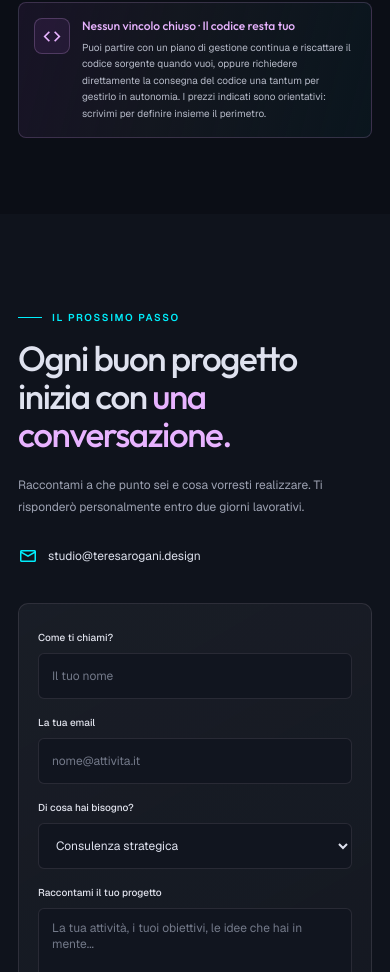
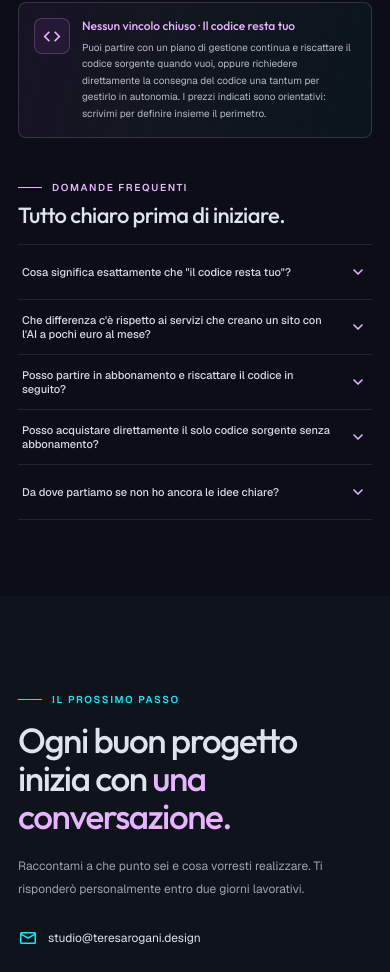
Before and after one commit to Facilissimoweb/app-mia, a React (Vite) app: page / in a window 390 px wide. Shown: the part 5132-6104 px from the top of the page. Built offline with nearby package versions, Linux system fonts and the light colour scheme.

Commit message:
Aggiunte FAQ espandibili nella sezione Servizi e investimenti

```diff
--- a/src/App.jsx
+++ b/src/App.jsx
@@ -72,11 +72,88 @@ const plans = [
   },
 ]
 
+const pricingFaqs = [
+  {
+    question: 'Cosa significa esattamente che "il codice resta tuo"?',
+    answer:
+      'Significa che il tuo sito o la tua landing page non è costruita dentro un builder chiuso o un template "in affitto". È sviluppata in codice pulito su misura per te: se un domani vuoi spostarla su una tua infrastruttura o affidarla a un altro tecnico, hai un asset reale e portabile, non una pagina bloccata su una piattaforma esterna.',
+  },
+  {
+    question: "Che differenza c'è rispetto ai servizi che creano un sito con l'AI a pochi euro al mese?",
+    answer:
+      'I generatori automatici ti mettono davanti a una chat chiedendoti di descrivere e sistemare il sito a forza di comandi, producendo pagine standardizzate vincolate al loro abbonamento. Con me hai una regia progettuale vera: analizziamo insieme obiettivi e messaggi, progetto un\'identità visiva su misura e sviluppo codice pulito, senza lasciarti solo davanti a una schermata bianca.',
+  },
+  {
+    question: 'Posso partire in abbonamento e riscattare il codice in seguito?',
+    answer:
+      "Sì. I piani SaaS Essential e SaaS Pro Sartoriale servono a darti serenità operativa con hosting, aggiornamenti, cura tecnica e supporto diretto. Se in futuro vorrai gestire tutto in autonomia, potrai riscattare il codice sorgente con un contributo una tantum trasparente, concordato fin dall'inizio.",
+  },
+  {
+    question: 'Posso acquistare direttamente il solo codice sorgente senza abbonamento?',
+    answer:
+      'Certamente. Dopo aver definito il perimetro del progetto, posso progettare e sviluppare il sito con consegna diretta del codice sorgente pulito e delle istruzioni base per la pubblicazione. In questa modalità la gestione tecnica, l\'hosting e gli eventuali aggiornamenti futuri restano a tuo carico.',
+  },
+  {
+    question: 'Da dove partiamo se non ho ancora le idee chiare?',
+    answer:
+      'Dalla Consulenza strategica (€ 180). È una sessione operativa in cui analizziamo la tua presenza attuale, chiariamo pubblico, messaggi e priorità e definiamo una roadmap concreta. Se poi decidi di realizzare il progetto con me, partiamo già con basi solide e zero improvvisazione.',
+  },
+]
+
 function Icon({ children, className = '' }) {
   return (
     <span aria-hidden="true" className={`icon ${className}`}>
       {children}
     </span>
+  )
+}
+
+function PricingFaq() {
+  const [openIndex, setOpenIndex] = useState(null)
+
+  return (
+    <section className="pricing-faq" aria-labelledby="pricing-faq-title">
+      <div className="pricing-faq-heading">
+        <span className="eyebrow"><span className="eyebrow-line" />DOMANDE FREQUENTI</span>
+        <h2 id="pricing-faq-title">Tutto chiaro prima di iniziare.</h2>
+      </div>
+      <div className="pricing-faq-list">
+        {pricingFaqs.map((faq, index) => {
+          const isOpen = openIndex === index
+          const questionId = `pricing-faq-question-${index + 1}`
+          const answerId = `pricing-faq-answer-${index + 1}`
+
+          return (
+            <article className={`pricing-faq-item${isOpen ? ' is-open' : ''}`} key={faq.question}>
+              <h3>
+                <button
+                  aria-controls={answerId}
+                  aria-expanded={isOpen}
+                  className="pricing-faq-toggle"
+                  id={questionId}
+                  onClick={() => setOpenIndex(isOpen ? null : index)}
+                  type="button"
+                >
+                  <span>{faq.question}</span>
+                  <Icon>expand_more</Icon>
+                </button>
+              </h3>
+              <div
+                aria-hidden={!isOpen}
+                className="pricing-faq-answer"
+                id={answerId}
+                role="region"
+                aria-labelledby={questionId}
+              >
+                <div className="pricing-faq-answer-inner">
+                  <p>{faq.answer}</p>
+                </div>
+              </div>
+            </article>
+          )
+        })}
+      </div>
+    </section>
   )
 }
 
@@ -553,6 +630,7 @@ function App() {
                 <p>Puoi partire con un piano di gestione continua e riscattare il codice sorgente quando vuoi, oppure richiedere direttamente la consegna del codice una tantum per gestirlo in autonomia. I prezzi indicati sono orientativi: scrivimi per definire insieme il perimetro.</p>
               </div>
             </aside>
+            <PricingFaq />
           </div>
         </section>
 
--- a/src/styles.css
+++ b/src/styles.css
@@ -223,6 +223,21 @@ h1, h2, h3, p { margin-top: 0; }
 .pricing-info-icon .icon { font-size: 21px; }
 .pricing-info h3 { margin: 0 0 5px; color: var(--violet); font-family: var(--outfit); font-size: 14px; font-weight: 500; line-height: 1.4; }
 .pricing-info p { margin: 0; color: #b6bac8; font-size: 11px; line-height: 1.7; }
+.pricing-faq { margin-top: 44px; }
+.pricing-faq-heading { margin-bottom: 14px; }
+.pricing-faq-heading .eyebrow { margin-bottom: 8px; color: var(--violet); }
+.pricing-faq-heading h2 { margin: 0; color: var(--ink); font-family: var(--outfit); font-size: 25px; font-weight: 500; line-height: 1.25; letter-spacing: -.025em; }
+.pricing-faq-list { border-top: 1px solid rgba(211, 192, 215, .12); }
+.pricing-faq-item { border-bottom: 1px solid rgba(211, 192, 215, .12); }
+.pricing-faq-item h3 { margin: 0; }
+.pricing-faq-toggle { width: 100%; min-height: 58px; display: flex; align-items: center; justify-content: space-between; gap: 18px; padding: 14px 4px; border: 0; color: #d7d9e3; background: transparent; text-align: left; font-size: 12px; font-weight: 500; cursor: pointer; transition: color .18s ease; }
+.pricing-faq-toggle:hover, .pricing-faq-item.is-open .pricing-faq-toggle { color: var(--violet); }
+.pricing-faq-toggle .icon { flex: 0 0 auto; color: var(--violet); font-size: 20px; transition: transform .24s ease; }
+.pricing-faq-item.is-open .pricing-faq-toggle .icon { transform: rotate(180deg); }
+.pricing-faq-answer { display: grid; grid-template-rows: 0fr; visibility: hidden; transition: grid-template-rows .26s ease, visibility 0s linear .26s; }
+.pricing-faq-item.is-open .pricing-faq-answer { grid-template-rows: 1fr; visibility: visible; transition: grid-template-rows .26s ease, visibility 0s; }
+.pricing-faq-answer-inner { min-height: 0; overflow: hidden; }
+.pricing-faq-answer p { margin: 0; padding: 0 38px 17px 4px; color: var(--muted); font-size: 11px; line-height: 1.8; }
 .contact-section { display: grid; grid-template-columns: .95fr 1.05fr; gap: clamp(50px, 9vw, 120px); padding-top: 115px; padding-bottom: 120px; }
 .contact-intro { padding-top: 12px; }
 .contact-intro .eyebrow { color: var(--cyan); }
@@ -338,6 +353,10 @@ h1, h2, h3, p { margin-top: 0; }
   .pricing-info-icon { width: 36px; height: 36px; }
   .pricing-info h3 { font-size: 12px; }
   .pricing-info p { font-size: 10px; line-height: 1.65; }
+  .pricing-faq { margin-top: 34px; }
+  .pricing-faq-heading h2 { font-size: 22px; }
+  .pricing-faq-toggle { min-height: 54px; gap: 12px; padding-block: 12px; font-size: 11px; }
+  .pricing-faq-answer p { padding-right: 28px; font-size: 10px; line-height: 1.75; }
   .contact-section { grid-template-columns: 1fr; gap: 32px; padding-top: 76px; padding-bottom: 75px; }
   .contact-form { padding: 19px; }
   .footer-inner { grid-template-columns: 1fr; gap: 22px; }
```
